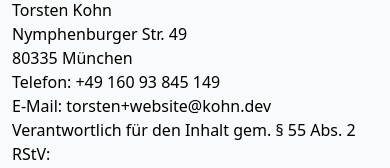
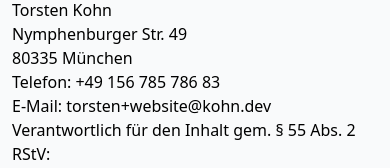
Before and after one commit to tkohn/kohn.dev, a Next.js app: page /impressum in a window 390 px wide. Shown: the part 142-310 px from the top of the page. Built offline with nearby package versions, Linux system fonts and the light colour scheme; what @tailwindcss/typography would draw is missing.

Commit message:
Change phone number

```diff
--- a/pages/impressum.tsx
+++ b/pages/impressum.tsx
@@ -15,7 +15,7 @@ export default function ImpressumPage(): JSX.Element {
                     </p>
 
                     <p>
-                        Telefon: +49 160 93 845 149
+                        Telefon: +49 156 785 786 83
                         <br />
                         E-Mail: torsten+website@kohn.dev
                     </p>
```
